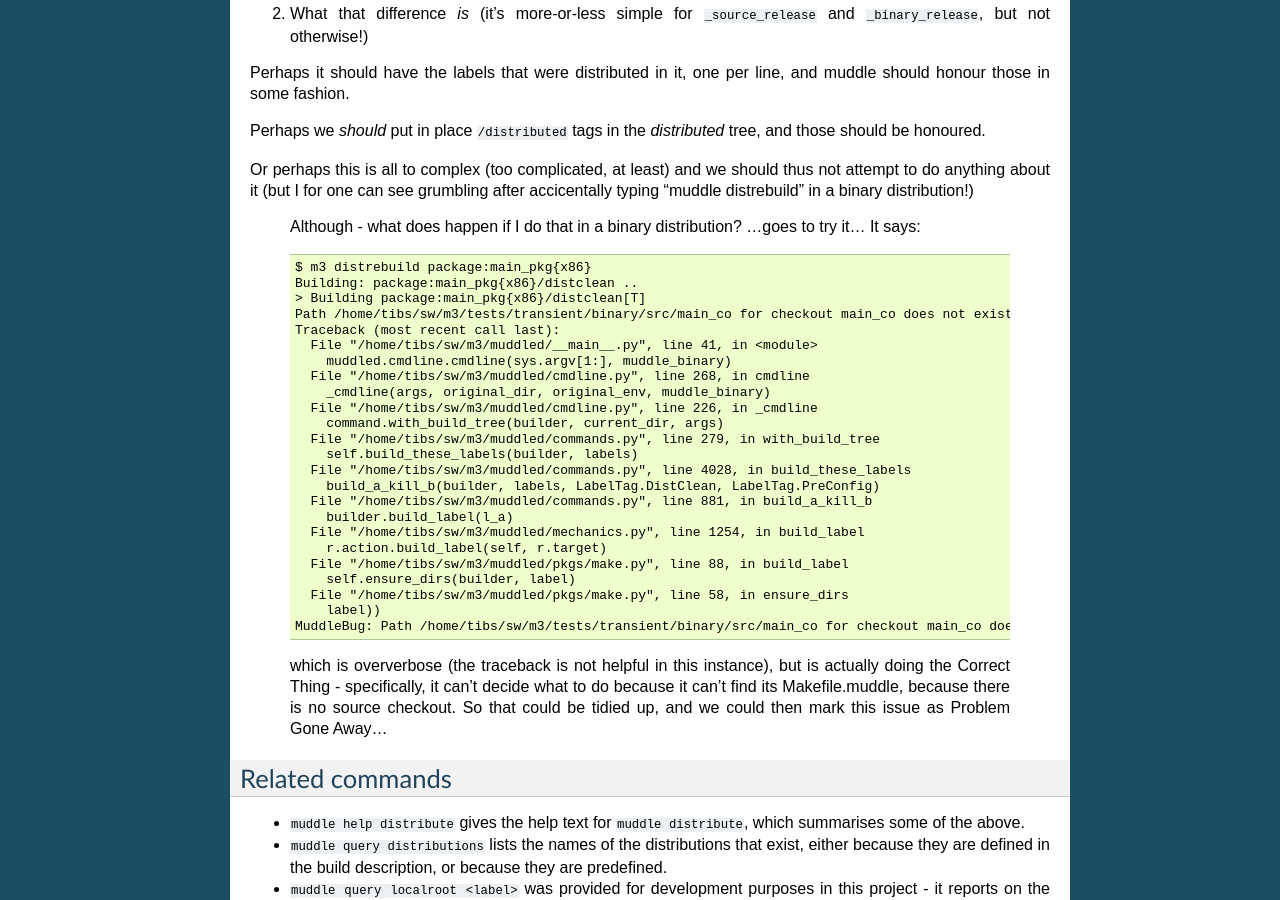
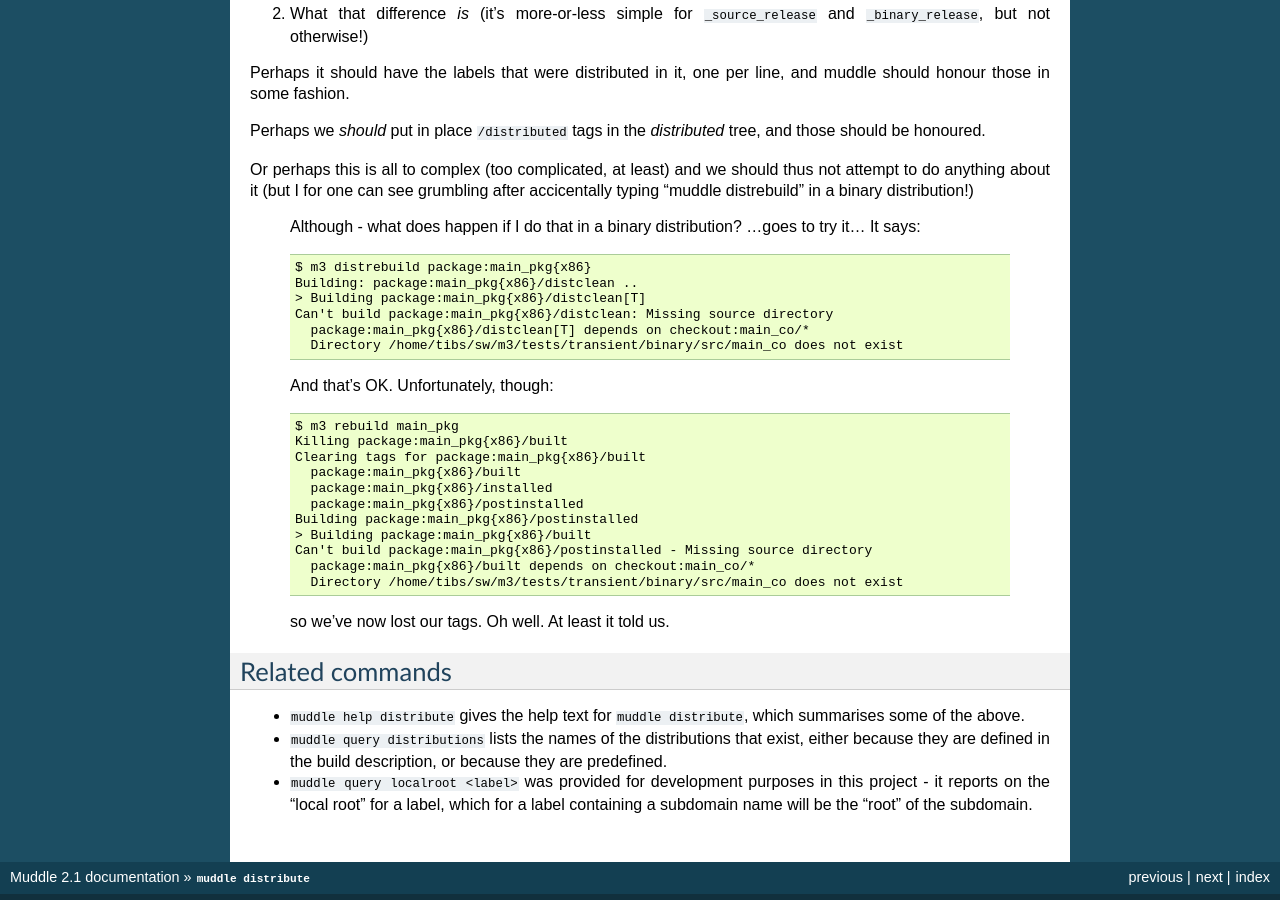
Before and after one commit to kynesim/muddle, a Sphinx documentation site: the page built from docs/distribute.txt, in a window 1280 px wide and 900 px high, scrolled down 5141 px. Built offline with Sphinx 7.4.7, drawn with Linux system fonts in a browser that asks for light colours.

Commit message:
Make 'make' give better error if source dir missing

```diff
--- a/docs/distribute.txt
+++ b/docs/distribute.txt
@@ -322,33 +322,25 @@ after accicentally typing "muddle distrebuild" in a binary distribution!)
     $ m3 distrebuild package:main_pkg{x86}
     Building: package:main_pkg{x86}/distclean ..
     > Building package:main_pkg{x86}/distclean[T]
-    Path /home/tibs/sw/m3/tests/transient/binary/src/main_co for checkout main_co does not exist, building package:main_pkg{x86}/distclean[T]
-    Traceback (most recent call last):
-      File "/home/tibs/sw/m3/muddled/__main__.py", line 41, in <module>
-        muddled.cmdline.cmdline(sys.argv[1:], muddle_binary)
-      File "/home/tibs/sw/m3/muddled/cmdline.py", line 268, in cmdline
-        _cmdline(args, original_dir, original_env, muddle_binary)
-      File "/home/tibs/sw/m3/muddled/cmdline.py", line 226, in _cmdline
-        command.with_build_tree(builder, current_dir, args)
-      File "/home/tibs/sw/m3/muddled/commands.py", line 279, in with_build_tree
-        self.build_these_labels(builder, labels)
-      File "/home/tibs/sw/m3/muddled/commands.py", line 4028, in build_these_labels
-        build_a_kill_b(builder, labels, LabelTag.DistClean, LabelTag.PreConfig)
-      File "/home/tibs/sw/m3/muddled/commands.py", line 881, in build_a_kill_b
-        builder.build_label(l_a)
-      File "/home/tibs/sw/m3/muddled/mechanics.py", line 1254, in build_label
-        r.action.build_label(self, r.target)
-      File "/home/tibs/sw/m3/muddled/pkgs/make.py", line 88, in build_label
-        self.ensure_dirs(builder, label)
-      File "/home/tibs/sw/m3/muddled/pkgs/make.py", line 58, in ensure_dirs
-        label))
-    MuddleBug: Path /home/tibs/sw/m3/tests/transient/binary/src/main_co for checkout main_co does not exist, building package:main_pkg{x86}/distclean[T]
+    Can't build package:main_pkg{x86}/distclean: Missing source directory
+      package:main_pkg{x86}/distclean[T] depends on checkout:main_co/*
+      Directory /home/tibs/sw/m3/tests/transient/binary/src/main_co does not exist
 
-  which is oververbose (the traceback is not helpful in this instance), but is
-  actually doing the Correct Thing - specifically, it can't decide what to do
-  because it can't find its Makefile.muddle, because there is no source
-  checkout. So that could be tidied up, and we could then mark this issue as
-  Problem Gone Away...
+  And that's OK. Unfortunately, though::
+
+    $ m3 rebuild main_pkg
+    Killing package:main_pkg{x86}/built
+    Clearing tags for package:main_pkg{x86}/built
+      package:main_pkg{x86}/built
+      package:main_pkg{x86}/installed
+      package:main_pkg{x86}/postinstalled
+    Building package:main_pkg{x86}/postinstalled
+    > Building package:main_pkg{x86}/built
+    Can't build package:main_pkg{x86}/postinstalled - Missing source directory
+      package:main_pkg{x86}/built depends on checkout:main_co/*
+      Directory /home/tibs/sw/m3/tests/transient/binary/src/main_co does not exist
+
+  so we've now lost our tags. Oh well. At least it told us.
 
 Related commands
 ================
```
Also changed, not shown: 1 other file.
